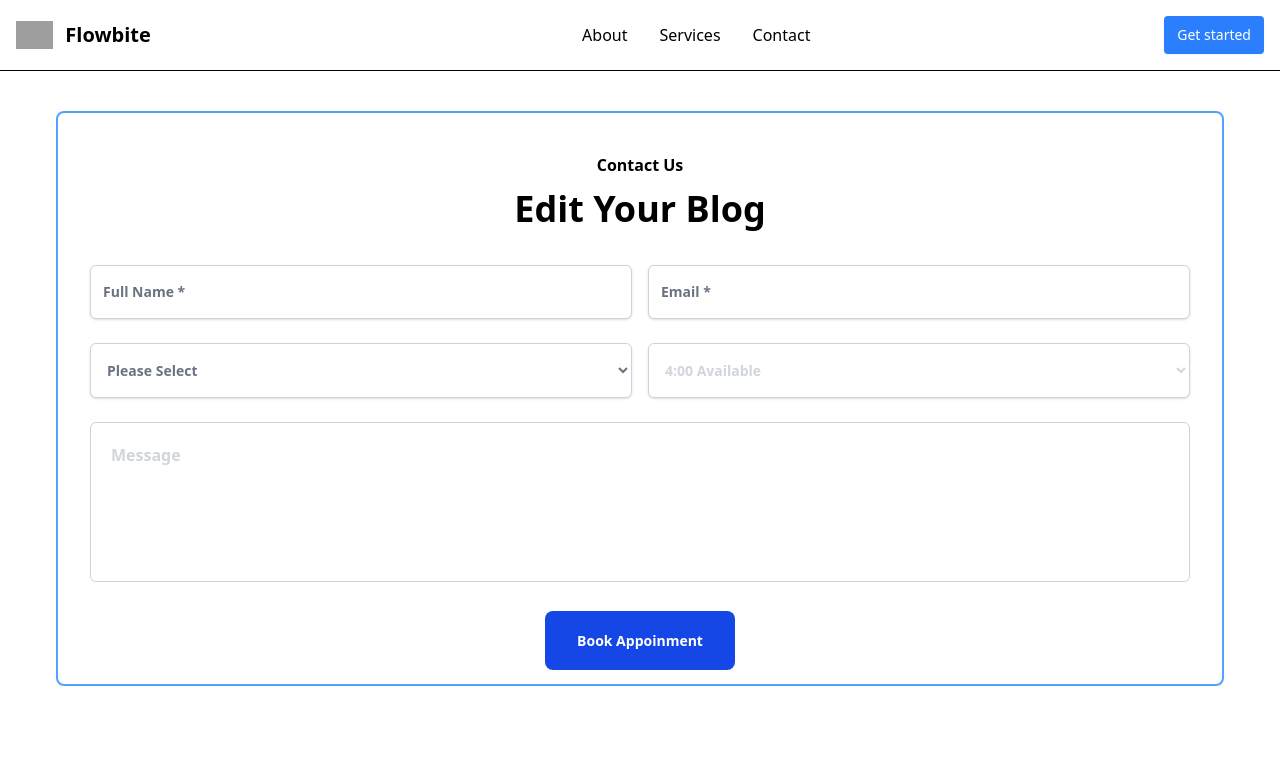
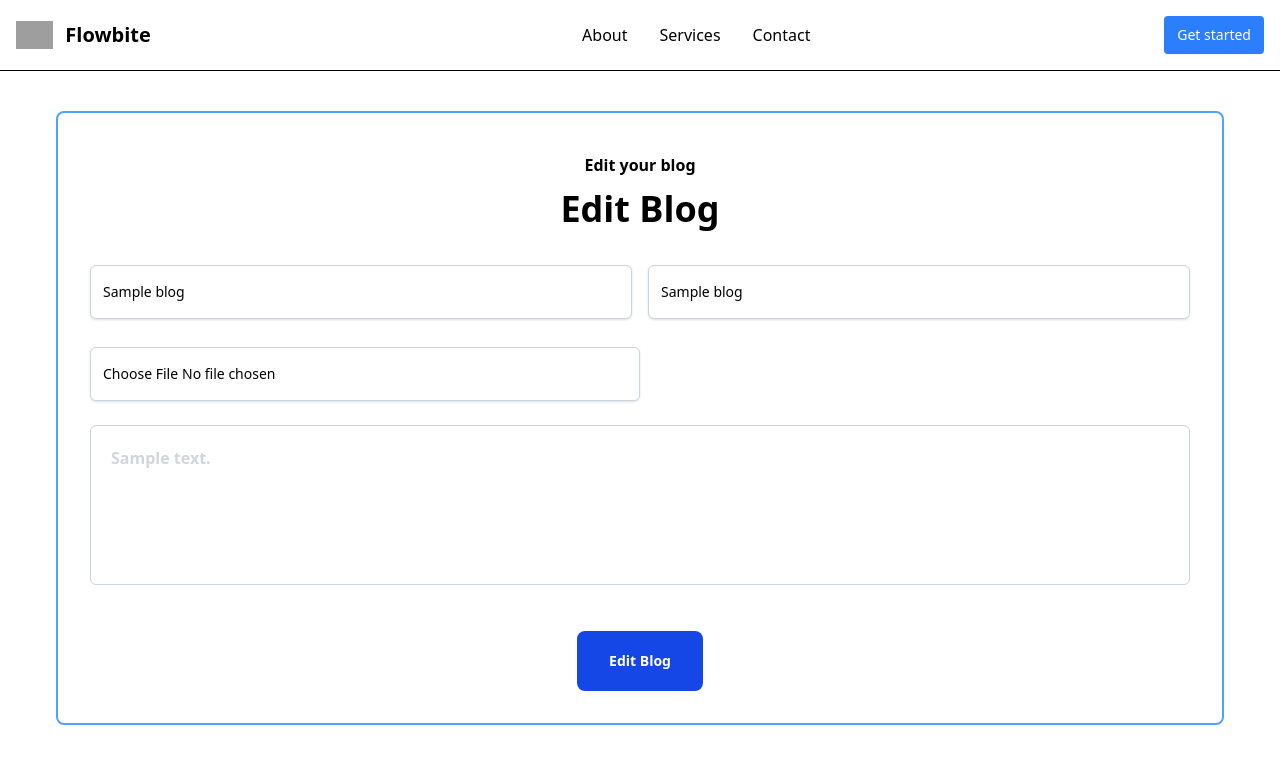
Before and after one commit to lakpalama7/django_blog_cms, a Django app: template blog/templates/main/edit_blog.html in a window 1280 px wide. Shown: the top 764 px of the page. Run offline with Django 5.2, Linux system fonts and the light colour scheme; the template is opened without the code that fills it: most values are stand-ins (such as "Sample title", 1, 10 or a date in 2020); data that the repository does not hold is empty; grey boxes are pictures that could not be loaded.

Commit message:
edit blog by authenticate user only done

```diff
--- a/blog/templates/main/edit_blog.html
+++ b/blog/templates/main/edit_blog.html
@@ -20,28 +20,34 @@
 
     <!-- form section start -->
         <div class="mx-14 mt-10 border-2 border-blue-400 rounded-lg">
-  <div class="mt-10 text-center font-bold">Contact Us</div>
-  <div class="mt-3 text-center text-4xl font-bold">Edit Your Blog</div>
+    <div class="mt-10 text-center font-bold">Edit your blog</div>
+    <div class="mt-3 text-center text-4xl font-bold">Edit Blog</div>
     <div class="p-8">
+      <form action="{% url 'edit_blog' blog.id %}" method="POST" enctype="multipart/form-data">
+        {% csrf_token %}
       <div class="flex gap-4">
-      <input type="Name" name="name" class="mt-1 block w-1/2 rounded-md border border-slate-300 bg-white px-3 py-4 placeholder-slate-400 shadow-sm placeholder:font-semibold placeholder:text-gray-500 focus:border-sky-500 focus:outline-none focus:ring-1 focus:ring-sky-500 sm:text-sm" placeholder="Full Name *" />
-      <input type="email" name="email" class="mt-1 block w-1/2 rounded-md border border-slate-300 bg-white px-3 py-4 placeholder-slate-400 shadow-sm placeholder:font-semibold placeholder:text-gray-500 focus:border-sky-500 focus:outline-none focus:ring-1 focus:ring-sky-500 sm:text-sm" placeholder="Email *" />
+        <input type="text" name="title"
+          class="mt-1 block w-1/2 rounded-md border border-slate-300 bg-white px-3 py-4 placeholder-slate-400 shadow-sm placeholder:font-semibold placeholder:text-gray-500 focus:border-sky-500 focus:outline-none focus:ring-1 focus:ring-sky-500 sm:text-sm"
+          value="{{blog.title}}" />
+        <input type="text" name="subtitle"
+          class="mt-1 block w-1/2 rounded-md border border-slate-300 bg-white px-3 py-4 placeholder-slate-400 shadow-sm placeholder:font-semibold placeholder:text-gray-500 focus:border-sky-500 focus:outline-none focus:ring-1 focus:ring-sky-500 sm:text-sm"
+          value="{{blog.subtitle}}"/>
       </div>
       <div class="my-6 flex gap-4">
-      <select name="select" id="select" class="block w-1/2 rounded-md border border-slate-300 bg-white px-3 py-4 font-semibold text-gray-500 shadow-sm focus:border-sky-500 focus:outline-none focus:ring-1 focus:ring-sky-500 sm:text-sm">
-        <option  class="font-semibold text-slate-300">Please Select</option>
-      </select>
-      <select name="select" id="select" class="block w-1/2 rounded-md border border-slate-300 bg-white px-3 py-4 font-semibold text-gray-300 shadow-sm focus:border-sky-500 focus:outline-none focus:ring-1 focus:ring-sky-500 sm:text-sm">
-        <option  class="font-semibold text-slate-300">4:00 Available</option>
-      </select>
+       <input type="file" name="image"
+          class="mt-1 block w-1/2 rounded-md border border-slate-300 bg-white px-3 py-4 placeholder-slate-400 shadow-sm placeholder:font-semibold placeholder:text-gray-500 focus:border-sky-500 focus:outline-none focus:ring-1 focus:ring-sky-500 sm:text-sm"
+          value="{{blog.image}}"/>
+
       </div>
       <div class="">
-      <textarea name="textarea" id="text" cols="30" rows="10" class="mb-10 h-40 w-full resize-none rounded-md border border-slate-300 p-5 font-semibold text-gray-300">Message</textarea>
+        <textarea name="description" id="text" cols="30" rows="10"
+          class="mb-10 h-40 w-full resize-none rounded-md border border-slate-300 p-5 font-semibold text-gray-300">{{blog.description}}</textarea>
       </div>
       <div class="text-center">
-      <a class="cursor-pointer rounded-lg bg-blue-700 px-8 py-5 text-sm font-semibold text-white">Book Appoinment</a>
+        <button class="cursor-pointer rounded-lg bg-blue-700 px-8 py-5 text-sm font-semibold text-white">Edit Blog</button>
       </div>
     </div>
+  </from>
   </div>
     <!-- form section end -->
 
--- a/blog/templates/main/home.html
+++ b/blog/templates/main/home.html
@@ -30,7 +30,7 @@
                 <h5 class="mt-6 mb-2 text-2xl font-semibold tracking-tight text-heading">{{ blog.title }}</h5>
             </a>
             <p class="mb-6 text-body">{{ blog.description|truncatewords:20}}</p>
-            <a href="{% url 'single_blog' blog.id %}"
+            <a href="/blog/{{blog.id}}"
                 class="inline-flex items-center text-body bg-neutral-secondary-medium box-border border border-default-medium hover:bg-neutral-tertiary-medium hover:text-heading focus:ring-4 focus:ring-neutral-tertiary shadow-xs font-medium leading-5 rounded-base text-sm px-4 py-2.5 focus:outline-none">
                 Read more
             </a>
--- a/blog/templates/main/single_blog.html
+++ b/blog/templates/main/single_blog.html
@@ -55,6 +55,7 @@
                     Delete blog
                 </button>
             </form>
+            <a href="{% url 'edit_blog' blog.id %}" class="bg-green-500 text-2xl font-bold rounded-2xl mt-2 p-2 inline-block">Edit Blog</a>
         </div>
 
 
--- a/blog/urls.py
+++ b/blog/urls.py
@@ -9,7 +9,7 @@ urlpatterns = [
     path("register/", register, name='register'),
     path("login/", loginuser, name='login'),
     path("create/", create_blog, name='create_blog'),
-    path("edit/", edit_blog, name='edit_blog'),
+    path("<int:blog_id>/edit", edit_blog, name='edit_blog'),
     path("<int:blog_id>/", single_blog, name='single_blog'),
     path("<int:blog_id>/delete",delete_blog, name='delete_blog'),
 
--- a/static/css/output.css
+++ b/static/css/output.css
@@ -9,6 +9,7 @@
       "Courier New", monospace;
     --color-red-300: oklch(80.8% 0.114 19.571);
     --color-red-500: oklch(63.7% 0.237 25.331);
+    --color-green-500: oklch(72.3% 0.219 149.579);
     --color-sky-500: oklch(68.5% 0.169 237.323);
     --color-blue-200: oklch(88.2% 0.059 254.128);
     --color-blue-400: oklch(70.7% 0.165 254.624);
@@ -53,7 +54,6 @@
     --tracking-tight: -0.025em;
     --leading-tight: 1.25;
     --leading-normal: 1.5;
-    --radius-sm: 0.25rem;
     --radius-md: 0.375rem;
     --radius-lg: 0.5rem;
     --radius-2xl: 1rem;
@@ -296,6 +296,9 @@
   .hidden {
     display: none;
   }
+  .inline-block {
+    display: inline-block;
+  }
   .inline-flex {
     display: inline-flex;
   }
@@ -323,6 +326,9 @@
   .h-64 {
     height: calc(var(--spacing) * 64);
   }
+  .w-1 {
+    width: calc(var(--spacing) * 1);
+  }
   .w-1\/2 {
     width: calc(1 / 2 * 100%);
   }
@@ -347,8 +353,14 @@
   .max-w-sm {
     max-width: var(--container-sm);
   }
+  .border-collapse {
+    border-collapse: collapse;
+  }
   .cursor-pointer {
     cursor: pointer;
+  }
+  .resize {
+    resize: both;
   }
   .resize-none {
     resize: none;
@@ -449,6 +461,9 @@
   .bg-gray-100 {
     background-color: var(--color-gray-100);
   }
+  .bg-green-500 {
+    background-color: var(--color-green-500);
+  }
   .bg-red-500 {
     background-color: var(--color-red-500);
   }
@@ -460,6 +475,9 @@
   }
   .object-contain {
     object-fit: contain;
+  }
+  .object-cover {
+    object-fit: cover;
   }
   .p-2 {
     padding: calc(var(--spacing) * 2);
@@ -603,6 +621,9 @@
   .uppercase {
     text-transform: uppercase;
   }
+  .underline {
+    text-decoration-line: underline;
+  }
   .placeholder-slate-400 {
     &::placeholder {
       color: var(--color-slate-400);
@@ -619,6 +640,10 @@
   .shadow-xs {
     --tw-shadow: 0 1px 2px 0 var(--tw-shadow-color, rgb(0 0 0 / 0.05));
     box-shadow: var(--tw-inset-shadow), var(--tw-inset-ring-shadow), var(--tw-ring-offset-shadow), var(--tw-ring-shadow), var(--tw-shadow);
+  }
+  .outline {
+    outline-style: var(--tw-outline-style);
+    outline-width: 1px;
   }
   .transition {
     transition-property: color, background-color, border-color, outline-color, text-decoration-color, fill, stroke, --tw-gradient-from, --tw-gradient-via, --tw-gradient-to, opacity, box-shadow, transform, translate, scale, rotate, filter, -webkit-backdrop-filter, backdrop-filter, display, content-visibility, overlay, pointer-events;
@@ -1036,6 +1061,11 @@
   inherits: false;
   initial-value: 0 0 #0000;
 }
+@property --tw-outline-style {
+  syntax: "*";
+  inherits: false;
+  initial-value: solid;
+}
 @property --tw-duration {
   syntax: "*";
   inherits: false;
@@ -1067,6 +1097,7 @@
       --tw-ring-offset-width: 0px;
       --tw-ring-offset-color: #fff;
       --tw-ring-offset-shadow: 0 0 #0000;
+      --tw-outline-style: solid;
       --tw-duration: initial;
       --tw-ease: initial;
     }
```
Also changed, not shown: blog/views/main_view.py (+26 -2 lines), media/images/research_SciSpace_tools.png (added). Lines whose indentation alone changed are shown as unchanged.
